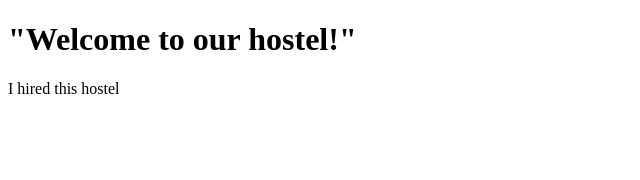
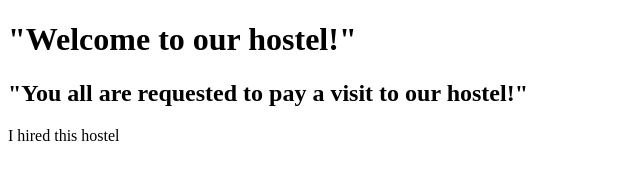
Before and after one commit to ThuzarMyint10/demotraining, a plain HTML site: page index.html in a window 1280 px wide. Shown: the whole page, without its empty margins (0-640 px from the left). Drawn offline with Linux system fonts and the light colour scheme.

Commit message:
add visit

```diff
--- a/index.html
+++ b/index.html
@@ -8,6 +8,7 @@
 </head>
 <body>
     <h1>"Welcome to our hostel!"</h1>
+    <h2>"You all are requested to pay a visit to our hostel!"</h2>
     <p>I hired this hostel</p>
 </body>
 </html>
```
